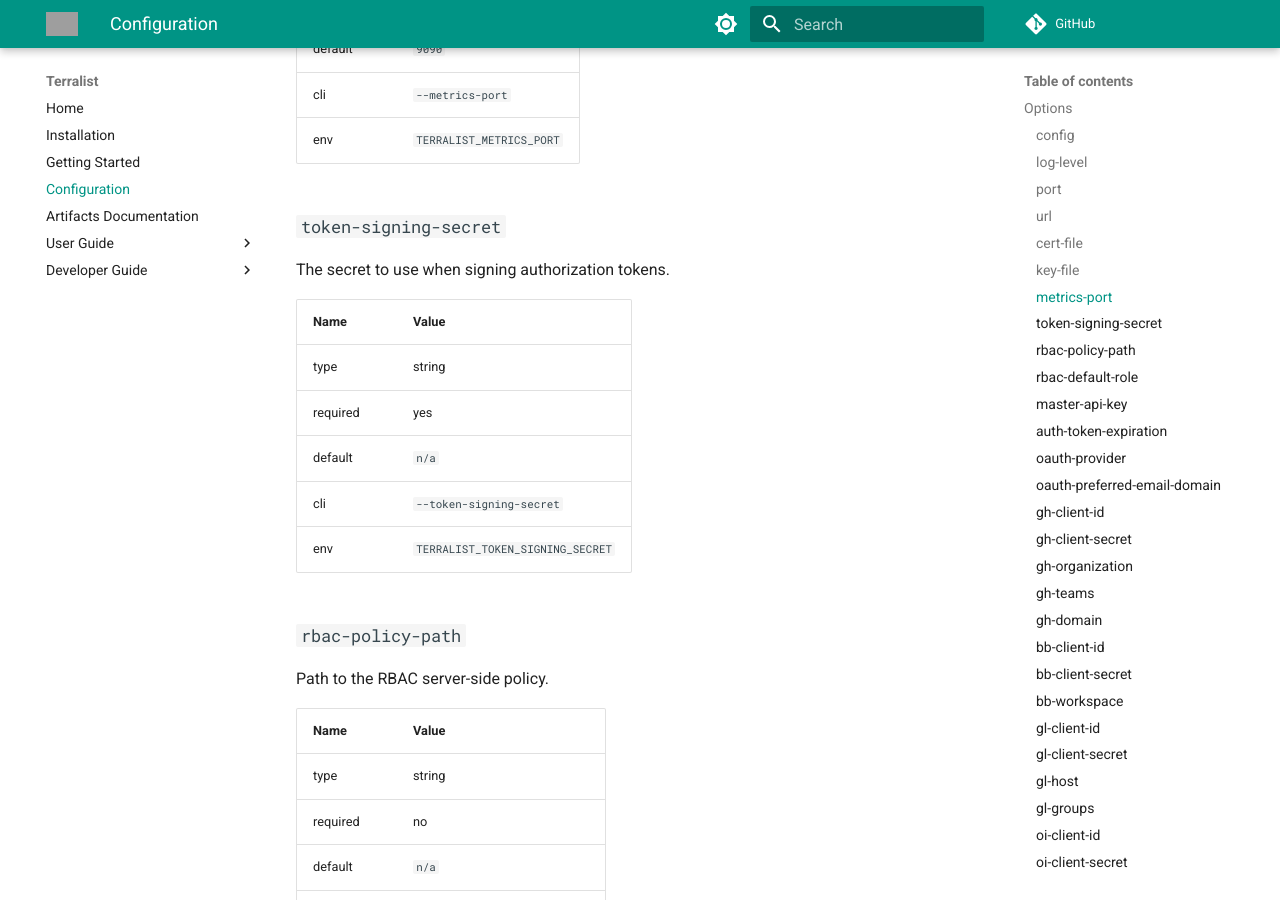
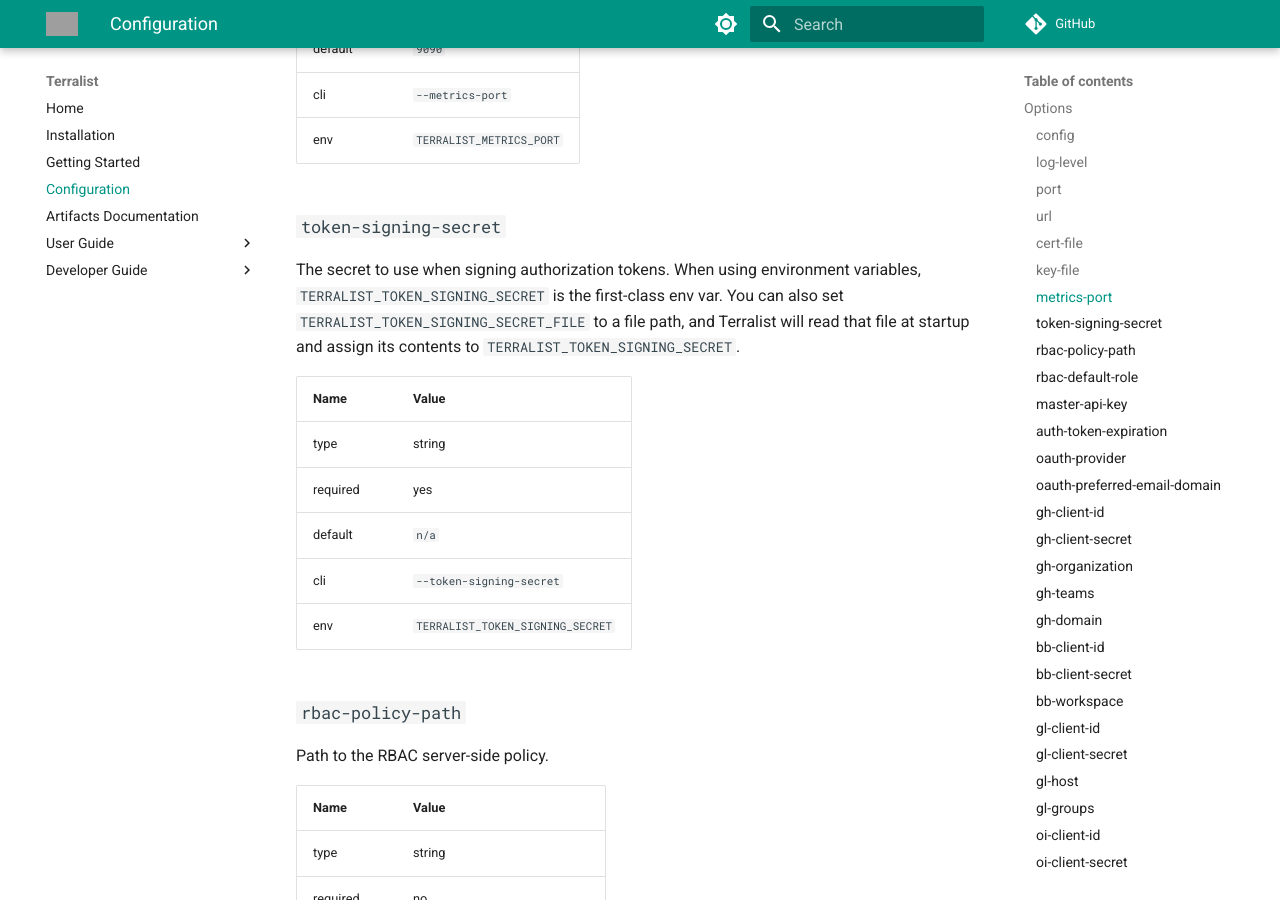
Before and after one commit to terralist/terralist, an MkDocs documentation site: the page built from docs/configuration.md, in a window 1280 px wide and 900 px high, scrolled down 3534 px. Built offline with MkDocs 1.6.1 and Material for MkDocs 9.7.7, drawn with Linux system fonts in a browser that asks for light colours; comment, search, counter and statistics services are not loaded; the version menu is left out; some of the changed text lies outside the part shown; grey boxes are pictures that could not be loaded.

Commit message:
Add a few more SECRET env vars to _FILE variants

```diff
--- a/docs/configuration.md
+++ b/docs/configuration.md
@@ -105,6 +105,8 @@
 ### `token-signing-secret`
 
 The secret to use when signing authorization tokens.
+When using environment variables, `TERRALIST_TOKEN_SIGNING_SECRET` is the first-class env var.
+You can also set `TERRALIST_TOKEN_SIGNING_SECRET_FILE` to a file path, and Terralist will read that file at startup and assign its contents to `TERRALIST_TOKEN_SIGNING_SECRET`.
 
 | Name | Value |
 | --- | --- |
@@ -556,6 +558,8 @@
 ### `postgres-url`
 
 The URL that can be used to connect to PostgreSQL database.
+When using environment variables, `TERRALIST_POSTGRES_URL` is the first-class env var.
+You can also set `TERRALIST_POSTGRES_URL_FILE` to a file path, and Terralist will read that file at startup and assign its contents to `TERRALIST_POSTGRES_URL`.
 
 | Name | Value |
 | --- | --- |
@@ -727,6 +731,8 @@
 ### `cookie-secret`
 
 The secret used for cookie signing. When using the `cookie` session store, this also encrypts the session data. When using the `database` session store, this signs the session ID cookie.
+When using environment variables, `TERRALIST_COOKIE_SECRET` is the first-class env var.
+You can also set `TERRALIST_COOKIE_SECRET_FILE` to a file path, and Terralist will read that file at startup and assign its contents to `TERRALIST_COOKIE_SECRET`.
 
 | Name | Value |
 | --- | --- |
```
Also changed, not shown: 1 other file.
